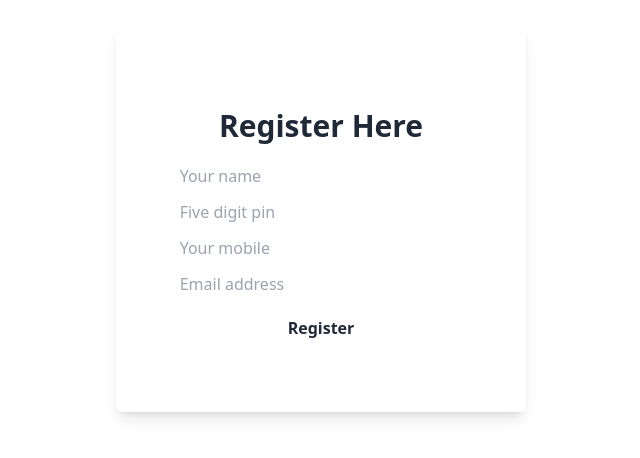
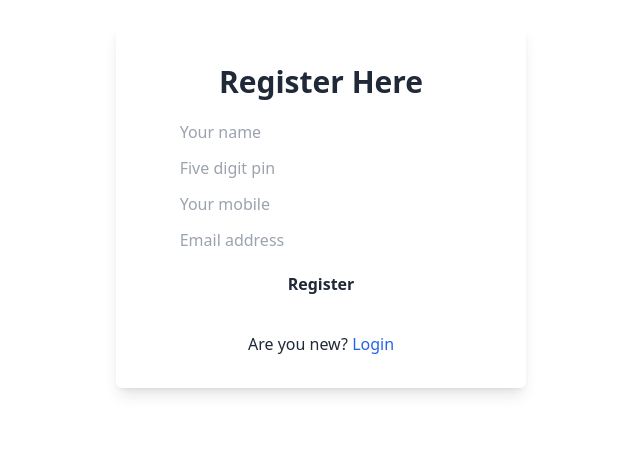
Before and after one commit to rnrabi/MFS-task, a React (Vite) app: page /register in a window 1280 px wide. Shown: the top 458 px of the page, without its empty margins (319-959 px from the left). Built offline with nearby package versions, Linux system fonts and the light colour scheme.

Commit message:
dashboard head line by user is ok

```diff
--- a/src/component/Navber.jsx
+++ b/src/component/Navber.jsx
@@ -5,6 +5,7 @@ const Navber = () => {
     const navigate = useNavigate()
     const handleLogout = () => {
         localStorage.removeItem('token')
+        localStorage.removeItem('user')
         navigate('/login')
 
     }
--- a/src/component/UserDashboard.jsx
+++ b/src/component/UserDashboard.jsx
@@ -2,10 +2,12 @@ import { Link, Navigate, Outlet } from "react-router-dom";
 import Navber from "./Navber";
 
 
+
 const UserDashboard = () => {
-    // const { token } = useContext(authContext)
+    const user = JSON.parse(localStorage.getItem('user'))
     const token = localStorage.getItem('token')
-    console.log(token)
+    console.log(user)
+
     if (!token) {
         return <Navigate to='/login'></Navigate>
     }
@@ -33,7 +35,7 @@ const UserDashboard = () => {
 
                             </div>
                             <div className="flex flex-col justify-center align-middle">
-                                <p className="text-3xl font-semibold leading-none">name</p>
+                                <p className="text-2xl font-semibold leading-none">{user?.name}</p>
                             </div>
                         </div>
 
@@ -42,7 +44,7 @@ const UserDashboard = () => {
 
                             </div>
                             <div className="flex flex-col justify-center align-middle">
-                                <p className="text-3xl font-semibold leading-none">email</p>
+                                <p className="text-xl font-semibold leading-none">{user?.email}</p>
                             </div>
                         </div>
 
@@ -51,7 +53,7 @@ const UserDashboard = () => {
 
                             </div>
                             <div className="flex flex-col justify-center align-middle">
-                                <p className="text-3xl font-semibold leading-none">01774720271</p>
+                                <p className="text-2xl font-semibold leading-none">{user?.mobile}</p>
                             </div>
                         </div>
 
@@ -60,7 +62,7 @@ const UserDashboard = () => {
 
                             </div>
                             <div className="flex flex-col justify-center align-middle">
-                                <p className="text-3xl font-semibold leading-none">Balance</p>
+                                <p className="text-2xl font-semibold leading-none">Balance</p>
                                 <p className="capitalize">100tk</p>
                             </div>
                         </div>
--- a/src/hook/context/ContextApi.jsx
+++ b/src/hook/context/ContextApi.jsx
@@ -4,19 +4,23 @@ import PropTypes from 'prop-types';
 export const authContext = createContext(null)
 
 const ContextApi = ({ children }) => {
+    const[logedUser , setLogedUser] = useState(null)
     const [loading, setLoading] = useState(true)
     const [token, setToken] = useState(null)
 
     useEffect(() => {
         const token = localStorage.getItem('token')
         setToken(token)
-        console.log(token)
+        // console.log(token)
         setLoading(false)
     }, [])
+    console.log(logedUser)
 
     const authInfo = {
         token,
-        loading
+        loading,
+        setLogedUser,
+        logedUser
     }
 
     return (
--- a/src/page/Login.jsx
+++ b/src/page/Login.jsx
@@ -1,4 +1,4 @@
-import { useNavigate } from "react-router-dom";
+import { Link, useNavigate } from "react-router-dom";
 import useAxiosPublic from "../hook/useAxiosPublic";
 
 
@@ -13,7 +13,10 @@ const Login = () => {
         console.log(mobEmail, pin)
         const logUser = { mobEmail, pin }
         const { data } = await axiosPublic.post('/login', logUser);
-        console.log(data)
+        console.log(data.user)
+        // setLogedUser(data.user)
+        localStorage.setItem('user',JSON.stringify(data.user))
+
         localStorage.setItem('token', data.token)
         const token = localStorage.getItem('token')
         if (!token) {
@@ -53,6 +56,7 @@ const Login = () => {
                                 <button className="btn btn-primary">Login</button>
                             </div>
                         </form>
+                        <p className="text-center pb-3">Are you new? <Link to='/register' className="text-blue-600">Register</Link></p>
                     </div>
                 </div>
             </div>
--- a/src/page/Register.jsx
+++ b/src/page/Register.jsx
@@ -1,6 +1,6 @@
 import { useState } from "react";
 import useAxiosPublic from "../hook/useAxiosPublic";
-import { useNavigate } from "react-router-dom";
+import { Link, useNavigate } from "react-router-dom";
 
 
 const Register = () => {
@@ -42,7 +42,7 @@ const Register = () => {
         <div>
             <section className="p-6 dark:bg-gray-100 dark:text-gray-800">
                 <div className="container mx-auto text-center ">
-                    <div className=" md:w-1/3 px-6 py-16 rounded-md sm:px-12 md:px-16  dark:bg-gray-50 shadow-lg mx-auto">
+                    <div className=" md:w-1/3 px-6 py-5 rounded-md sm:px-12 md:px-16  dark:bg-gray-50 shadow-lg mx-auto">
 
                         <h1 className="text-3xl font-extrabold dark:text-gray-900 my-5">Register Here</h1>
 
@@ -70,8 +70,8 @@ const Register = () => {
                             </div>
                             <button className="w-full py-2 font-semibold rounded dark:bg-violet-600 dark:text-gray-50">Register</button>
                         </form>
+                        <p className="text-center pb-3 mt-7">Are you new? <Link to='/login' className="text-blue-600">Login</Link></p>
                     </div>
-
                 </div>
             </section>
         </div>
```
